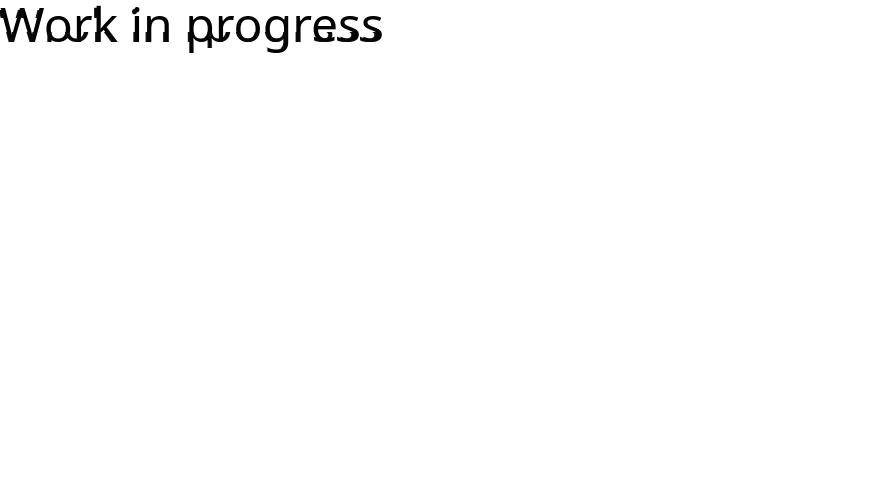
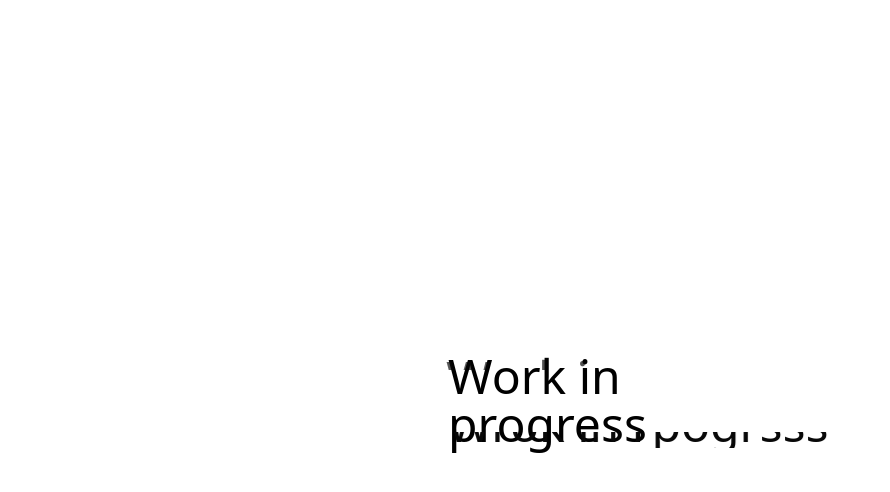
Before and after one commit to je-boska/tb-web, a Next.js app: page / in a window 1280 px wide. Shown: the top 492 px of the page, without its empty margins (0-890 px from the left). Built offline with nearby package versions, Linux system fonts and the light colour scheme.

Commit message:
Rewrite css as tailwind classes, create Glitch component

```diff
--- /dev/null
+++ b/components/Glitch.tsx
@@ -0,0 +1,16 @@
+export default function Glitch({
+  title,
+  link,
+}: {
+  title: string;
+  link?: string;
+}) {
+  return (
+    <p
+      className='glitch-text relative before:absolute before:left-0 before:text-almostBlack before:content-[attr(title)] after:absolute after:left-0 after:text-almostBlack after:content-[attr(title)] hover:animate-glitch hover:before:animate-glitchTop hover:after:animate-glitchBottom'
+      title={title}
+    >
+      {link ? <a href={link}>{title}</a> : <>{title}</>}
+    </p>
+  );
+}
--- a/package.json
+++ b/package.json
@@ -23,6 +23,8 @@
   "devDependencies": {
     "autoprefixer": "^10.4.13",
     "postcss": "^8.4.21",
+    "prettier": "^2.8.4",
+    "prettier-plugin-tailwindcss": "^0.2.2",
     "tailwindcss": "^3.2.4"
   }
 }
--- a/pages/index.tsx
+++ b/pages/index.tsx
@@ -1,3 +1,4 @@
+import Glitch from '@/components/Glitch';
 import Head from 'next/head';
 
 export default function Home() {
@@ -10,9 +11,19 @@ export default function Home() {
         <link rel='icon' href='/favicon.ico' />
       </Head>
       <main>
-        <h1 className='glitch-text text-5xl relative' title='Wrok in rpogrsss'>
-          Work in progress
-        </h1>
+        <div className='flex h-[100vh] w-full items-center justify-center'>
+          <div className='w-96'>
+            <h1
+              className='glitch-text relative animate-glitch text-3xl before:absolute before:left-0 before:animate-glitchTop before:text-almostBlack before:content-[attr(title)] after:absolute after:left-0 after:animate-glitchBottom after:text-almostBlack after:content-[attr(title)] lg:text-5xl'
+              title='Wrok in rpogrsss'
+            >
+              Work in progress
+            </h1>
+          </div>
+        </div>
+        {/* <div className='text-2xl'>
+          <Glitch title='This is a test' />
+        </div> */}
       </main>
     </>
   );
--- a/styles/globals.css
+++ b/styles/globals.css
@@ -2,68 +2,12 @@
 @tailwind components;
 @tailwind utilities;
 
-.glitch-text {
-  animation: glitch 2s linear infinite;
-}
-
-@keyframes glitch {
-  2%,
-  64% {
-    transform: translate(1px, 0) skew(0deg);
-  }
-  4%,
-  60% {
-    transform: translate(-1px, 0) skew(0deg);
-  }
-  62% {
-    transform: translate(0, 0) skew(5deg);
-  }
-}
-
-.glitch-text:before,
-.glitch-text:after {
-  content: attr(title);
-  position: absolute;
-  left: 0;
-  color: #080808;
-}
-
 .glitch-text:before {
-  animation: glitchTop 1.5s linear infinite;
   clip-path: polygon(0 0, 100% 0, 100% 33%, 0 33%);
   -webkit-clip-path: polygon(0 0, 100% 0, 100% 33%, 0 33%);
 }
 
-@keyframes glitchTop {
-  2%,
-  64% {
-    transform: translate(2px, -2px);
-  }
-  4%,
-  60% {
-    transform: translate(-2px, 2px);
-  }
-  62% {
-    transform: translate(13px, -1px) skew(-13deg);
-  }
-}
-
 .glitch-text:after {
-  animation: glitchBottom 2.5s linear infinite;
   clip-path: polygon(0 67%, 100% 67%, 100% 100%, 0 100%);
   -webkit-clip-path: polygon(0 67%, 100% 67%, 100% 100%, 0 100%);
 }
-
-@keyframes glitchBottom {
-  2%,
-  64% {
-    transform: translate(-1px, 0);
-  }
-  4%,
-  60% {
-    transform: translate(-1px, 0);
-  }
-  62% {
-    transform: translate(-11px, 2px) skew(21deg);
-  }
-}
--- a/tailwind.config.js
+++ b/tailwind.config.js
@@ -5,7 +5,56 @@ module.exports = {
     './components/**/*.{js,ts,jsx,tsx}',
   ],
   theme: {
-    extend: {},
+    extend: {
+      colors: {
+        almostBlack: '#080808',
+      },
+      animation: {
+        glitch: 'glitch 2s linear infinite',
+        glitchTop: 'glitchTop 1.5s linear infinite',
+        glitchBottom: 'glitchBottom 2.5s linear infinite',
+      },
+      keyframes: {
+        glitch: {
+          '2%, 64%': {
+            transform: 'translate(1px, 0) skew(0deg)',
+          },
+          '4%, 60%': {
+            transform: 'translate(-1px, 0) skew(0deg)',
+          },
+          '62%': {
+            transform: 'translate(0, 0) skew(5deg)',
+          },
+        },
+        glitchTop: {
+          '2% 64%': {
+            transform: 'translate(2px, -2px)',
+            opacity: 0.1,
+          },
+          '4%, 60%': {
+            transform: 'translate(-2px, 2px)',
+            opacity: 0.7,
+          },
+          '62%': {
+            transform: 'translate(2px, -1px) skew(-13deg)',
+            opacity: 0,
+          },
+        },
+        glitchBottom: {
+          '2%, 64%': {
+            transform: 'translate(-1px, 0)',
+          },
+          '4%, 60%': {
+            transform: 'translate(-1px, 0)',
+            opacity: 1,
+          },
+          '62%': {
+            transform: 'translate(-11px, 2px) skew(21deg)',
+            opacity: 0.6,
+          },
+        },
+      },
+    },
   },
   plugins: [],
 };
```
Also changed, not shown: 1 other file (tests, documents, lock files or other folders).
